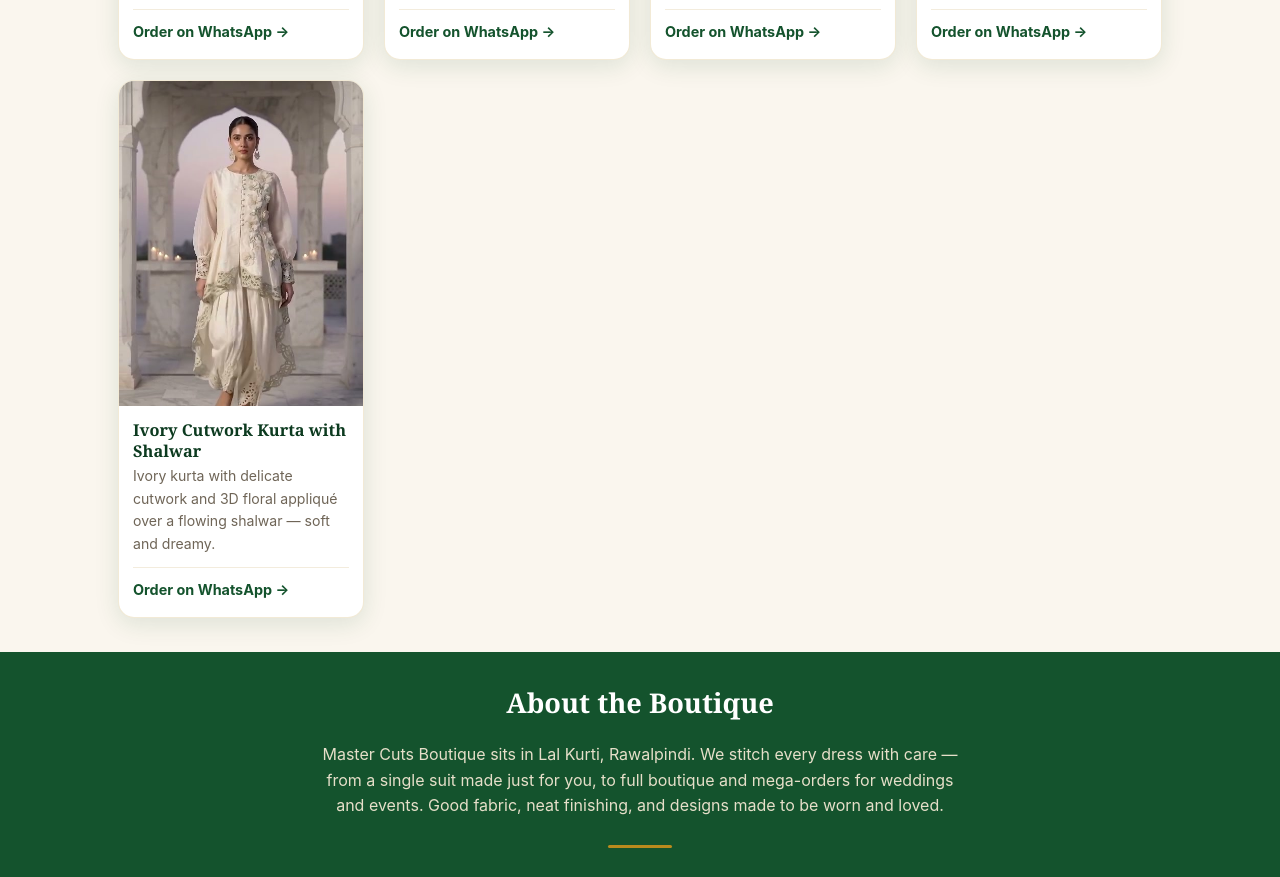
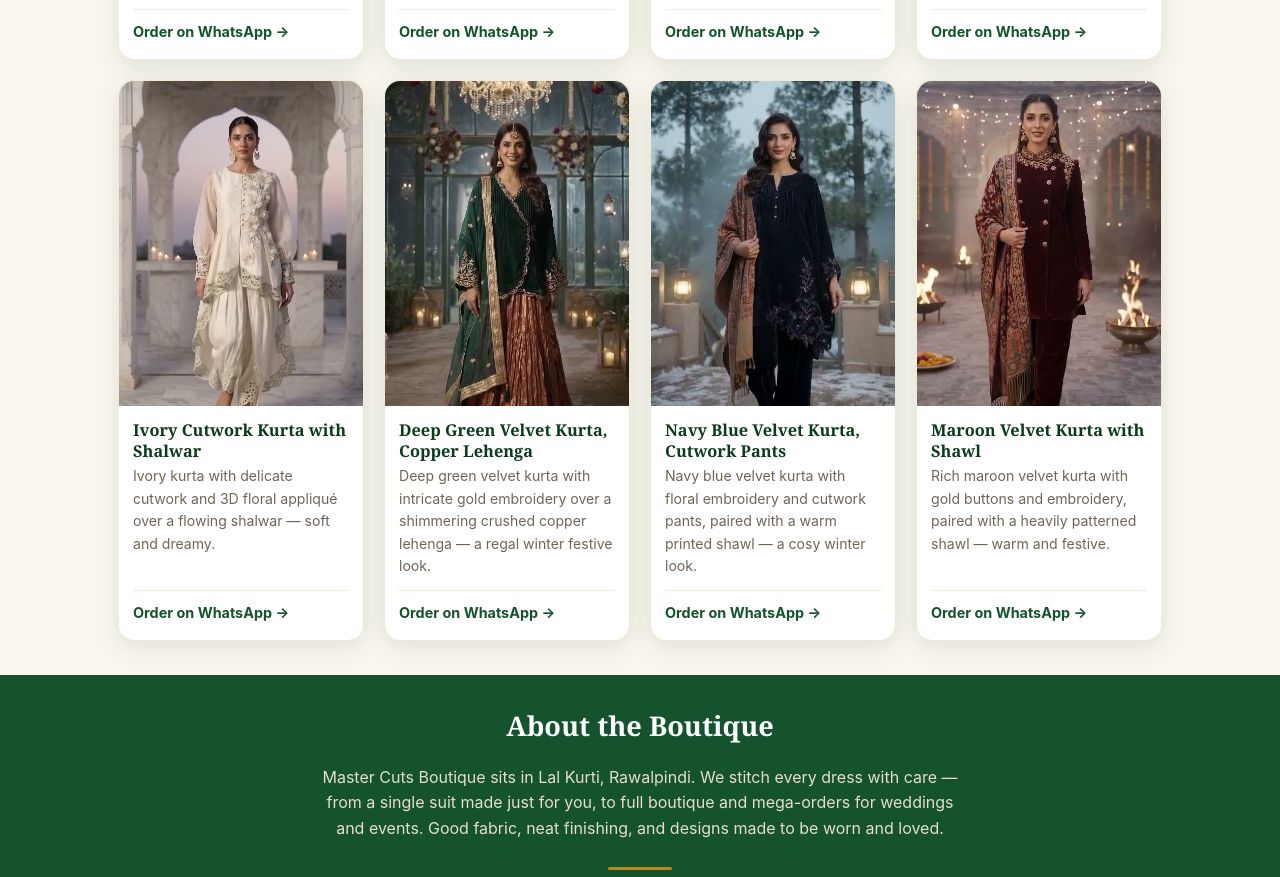
Before and after one commit to waqasshazad622-arch/master-cuts-boutique, a plain HTML site: page index.html in a window 1280 px wide. Shown: the part 5891-6768 px from the top of the page. Drawn offline with Linux system fonts and the light colour scheme.

Commit message:
Add 3 new designs: Green Velvet Kurta, Navy Velvet Kurta, Maroon Velvet Kurta

```diff
--- a/index.html
+++ b/index.html
@@ -367,6 +367,33 @@
           </div>
         </article>
 
+        <article class="card">
+          <img src="images/green-velvet-kurta.jpg" alt="Deep Green Velvet Kurta with Copper Lehenga" loading="lazy">
+          <div class="card-body">
+            <h3>Deep Green Velvet Kurta, Copper Lehenga</h3>
+            <p>Deep green velvet kurta with intricate gold embroidery over a shimmering crushed copper lehenga — a regal winter festive look.</p>
+            <a class="card-order" href="https://wa.me/923465367480?text=Assalam-o-Alaikum!%20I%20want%20to%20order%20the%20Deep%20Green%20Velvet%20Kurta%20with%20Copper%20Lehenga%20from%20Master%20Cuts%20Boutique.">Order on WhatsApp →</a>
+          </div>
+        </article>
+
+        <article class="card">
+          <img src="images/navy-velvet-kurta.jpg" alt="Navy Blue Velvet Kurta with Cutwork Pants and Shawl" loading="lazy">
+          <div class="card-body">
+            <h3>Navy Blue Velvet Kurta, Cutwork Pants</h3>
+            <p>Navy blue velvet kurta with floral embroidery and cutwork pants, paired with a warm printed shawl — a cosy winter look.</p>
+            <a class="card-order" href="https://wa.me/923465367480?text=Assalam-o-Alaikum!%20I%20want%20to%20order%20the%20Navy%20Blue%20Velvet%20Kurta%20with%20Cutwork%20Pants%20from%20Master%20Cuts%20Boutique.">Order on WhatsApp →</a>
+          </div>
+        </article>
+
+        <article class="card">
+          <img src="images/maroon-velvet-kurta.jpg" alt="Maroon Velvet Kurta with Patterned Shawl" loading="lazy">
+          <div class="card-body">
+            <h3>Maroon Velvet Kurta with Shawl</h3>
+            <p>Rich maroon velvet kurta with gold buttons and embroidery, paired with a heavily patterned shawl — warm and festive.</p>
+            <a class="card-order" href="https://wa.me/923465367480?text=Assalam-o-Alaikum!%20I%20want%20to%20order%20the%20Maroon%20Velvet%20Kurta%20with%20Shawl%20from%20Master%20Cuts%20Boutique.">Order on WhatsApp →</a>
+          </div>
+        </article>
+
       </div>
     </div>
   </section>
```
